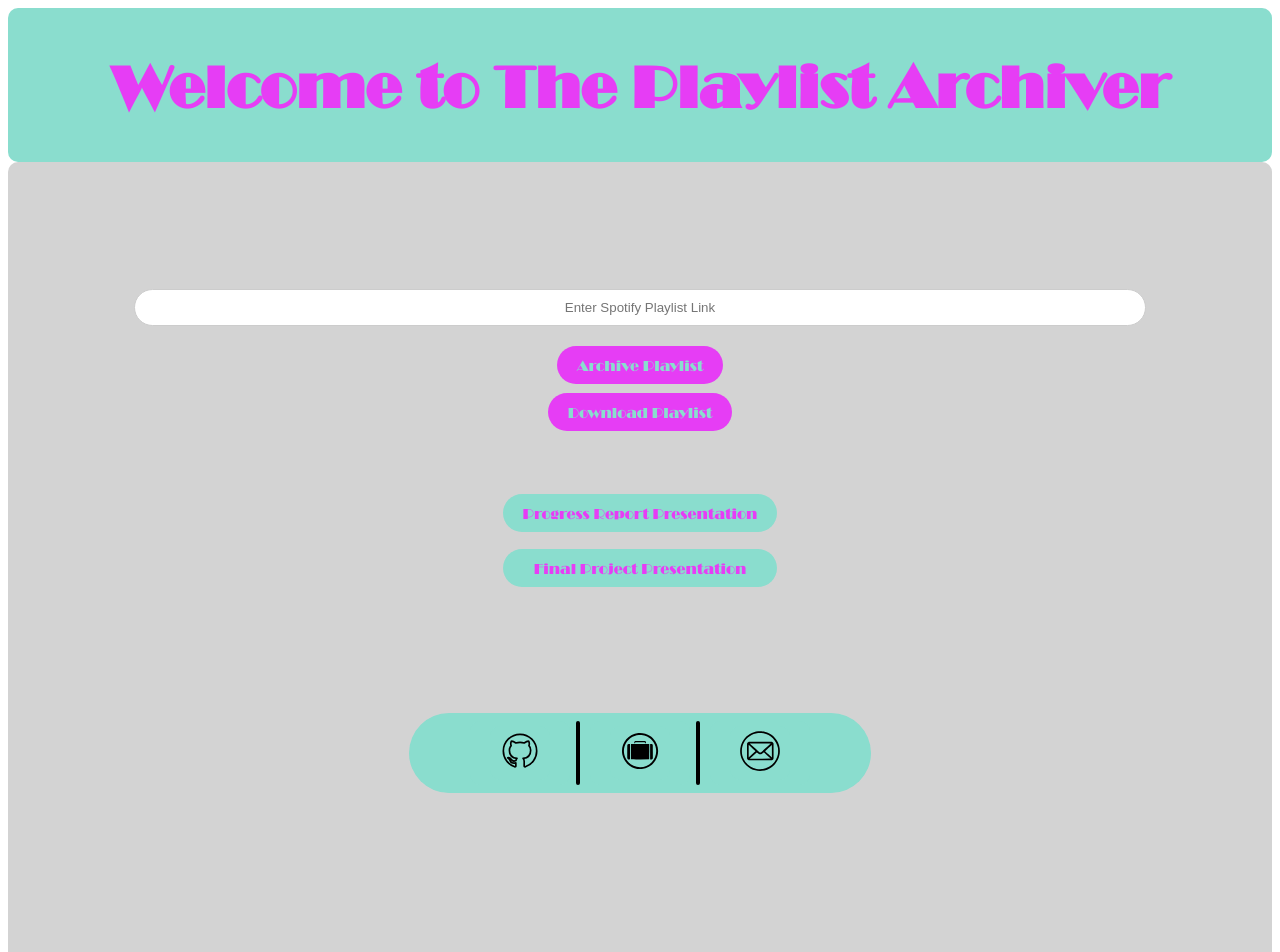
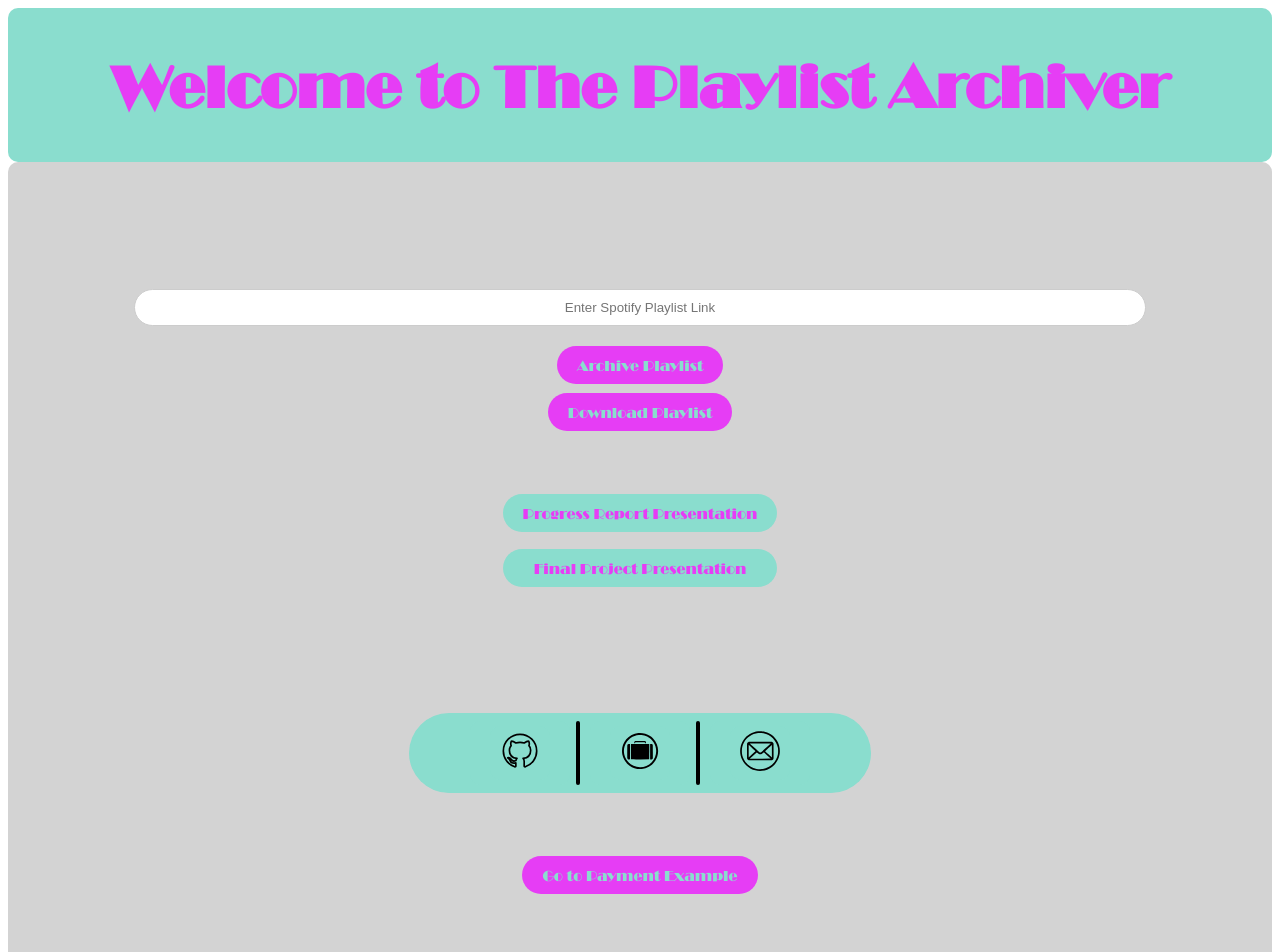
Before and after one commit to tenjotenge/playlist-archiver, a Next.js app: page / in a window 1280 px wide. Shown: the top 952 px of the page. Built offline with nearby package versions, Linux system fonts and the light colour scheme.

Commit message:
added payment example for presentation

```diff
--- a/src/components/LinkCollector.js
+++ b/src/components/LinkCollector.js
@@ -4,6 +4,7 @@
 import styles from './LinkCollector.module.css';
 import LinkBar from './LinkBar';
 import PresentationButtons from './PresentationButtons';
+import PaymentExampleButton from './PaymentExampleButton';
 
 const cx = classNames.bind(styles);
 
@@ -50,6 +51,7 @@
       </div>
       <PresentationButtons />
       <LinkBar />
+      <PaymentExampleButton />
     </div>
   );
 }
--- /dev/null
+++ b/src/components/PaymentExampleButton.js
@@ -0,0 +1,22 @@
+import React from 'react';
+import { useRouter } from 'next/router';
+import classNames from 'classnames/bind';
+import styles from './PaymentExampleButton.module.css';
+
+const cx = classNames.bind(styles);
+
+function PaymentExampleButton() {
+  const router = useRouter();
+
+  const handleNavigate = () => {
+    router.push('/payment-example');
+  };
+
+  return (
+    <button className={cx('payment-example-button')} onClick={handleNavigate}>
+      Go to Payment Example
+    </button>
+  );
+}
+
+export default PaymentExampleButton;
--- /dev/null
+++ b/src/components/PaymentExampleButton.module.css
@@ -0,0 +1,13 @@
+.payment-example-button {
+    padding: 10px 20px;
+    margin-top: 5%;
+    background-color: #e63df5;
+    color: #8ADDCE;
+    border: none;
+    border-radius: 20px;
+    cursor: pointer;
+    outline: none;
+    font-family: 'BroadwayD';
+    font-size: 15px;
+    margin-bottom: 5%;
+}
```
Also changed, not shown: pages/payment-example.js (added, +14 -0 lines).
